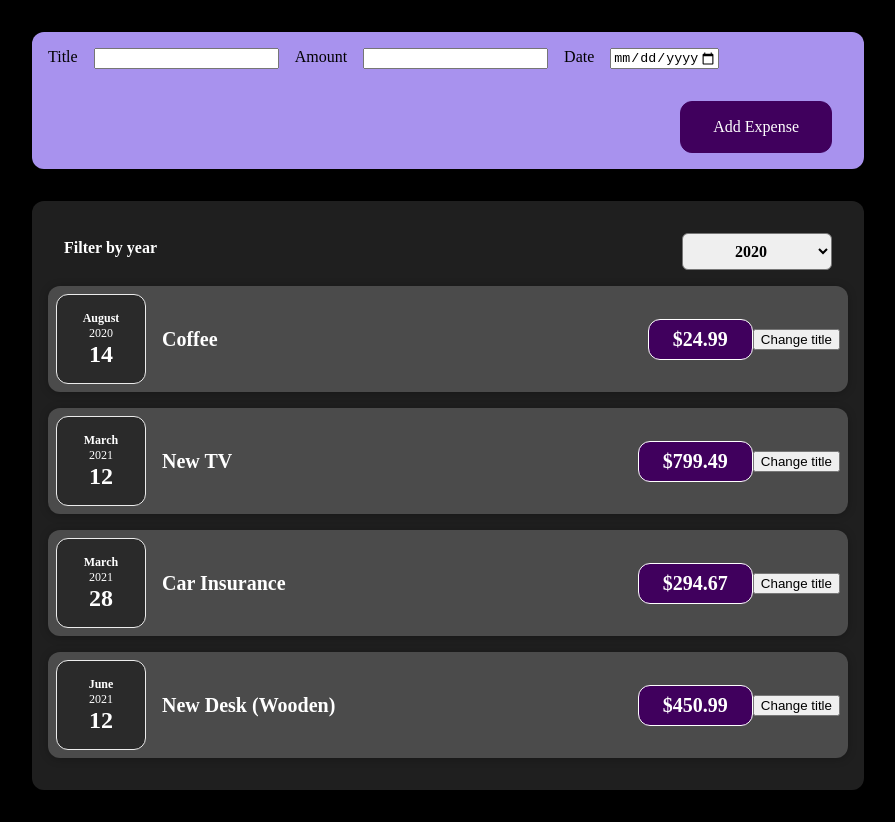
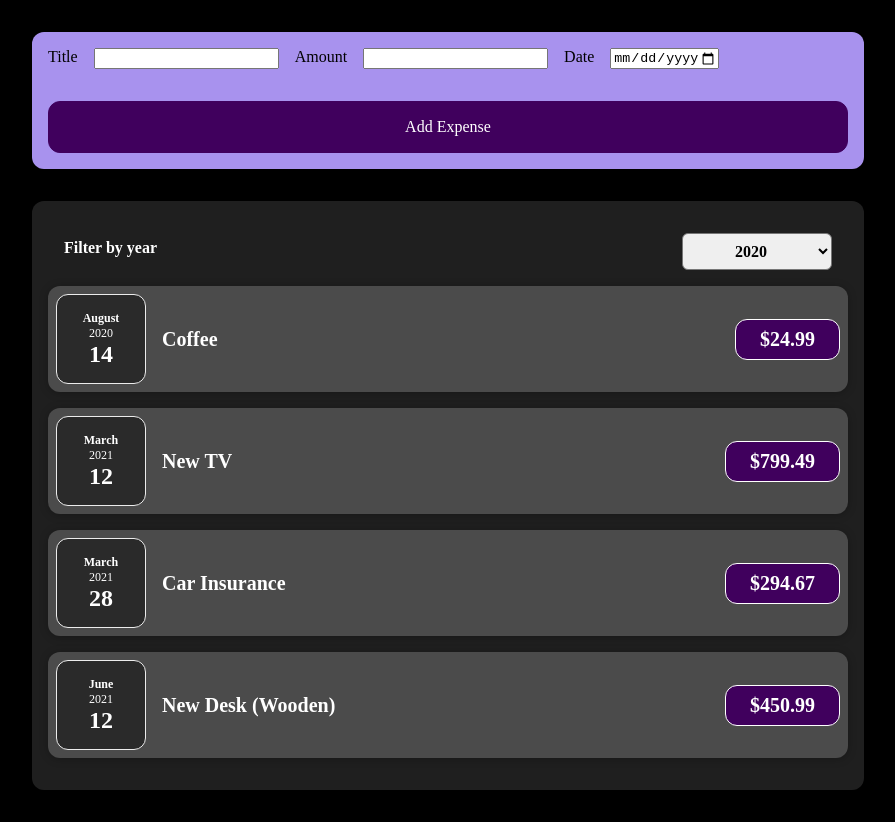
Before and after one commit to thiagohrcosta/my-expenses-React, a React (Create React App) app: page / in a window 1280 px wide. Shown: the whole page, without its empty margins (192-1087 px from the left). Built offline with nearby package versions, Linux system fonts and the light colour scheme.

Commit message:
Add stateful list

```diff
--- a/src/App.js
+++ b/src/App.js
@@ -1,10 +1,9 @@
-import React from 'react';
+import React, { useState } from 'react';
 
 import NewExpense from './components/NewExpense/NexExpense';
 import Expenses from './components/Expenses/Expenses';
 
-const App = () => {
-  const expenses = [
+const INITIAL_EXPENSES = [
   {
     id: 'e1',
     title: 'Coffee',
@@ -26,10 +25,15 @@
   },
 ];
 
+const App = () => {
+
+  const [expenses, setExpenses] = useState(INITIAL_EXPENSES);
+
   const addExpenseHandler = expense => {
-    console.log('In app.js');
-    console.log(expense);
-  }
+    setExpenses(prevExpenses => {
+      return [expense, ...prevExpenses];
+    });
+  };
 
   return (
     <div>
--- a/src/components/Expenses/ExpenseItem.js
+++ b/src/components/Expenses/ExpenseItem.js
@@ -6,20 +6,13 @@
 
 const ExpenseItem = (props) => {
 
-  const [title, setTitle] = useState(props.title);
-
-  const clickHandler = () => {
-    setTitle("Updated!");
-  };
-
   return (
     <Card className="expense-item">
       <ExpenseDate date={props.date} />
         <div className="expense-item__description">
-          <h2>{title}</h2>
+          <h2>{props.title}</h2>
           <div className="expense-item__price">${props.amount}</div>
         </div>
-        <button onClick={clickHandler}>Change title</button>
     </Card>
   );
 }
--- a/src/components/Expenses/Expenses.js
+++ b/src/components/Expenses/Expenses.js
@@ -18,26 +18,14 @@
     <div>
       <Card className="expenses">
       <ExpensesFilter selected={filteredYear} onChangeFilter={filterChangeHanlder} />
-        <ExpenseItem
-          title={props.items[0].title}
-          amount={props.items[0].amount}
-          date={props.items[0].date}>
-        </ExpenseItem>
-        <ExpenseItem
-          title={props.items[1].title}
-          amount={props.items[1].amount}
-          date={props.items[1].date}>
-        </ExpenseItem>
-        <ExpenseItem
-          title={props.items[2].title}
-          amount={props.items[2].amount}
-          date={props.items[2].date}>
-        </ExpenseItem>
-        <ExpenseItem
-          title={props.items[3].title}
-          amount={props.items[3].amount}
-          date={props.items[3].date}>
-        </ExpenseItem>
+        {props.items.map((expense) => (
+          <ExpenseItem
+            key={expense.id}
+            title={expense.title}
+            amount={expense.amount}
+            date={expense.date}
+          />
+        ))}
       </Card>
     </div>
   )
--- a/src/components/NewExpense/NewExpense.css
+++ b/src/components/NewExpense/NewExpense.css
@@ -18,6 +18,7 @@
   color: white;
   border-radius: 12px;
   margin-right: 1rem;
+  width: 100%;
 }
 
 .new-expense button:hover,
```
Lines whose indentation alone changed are shown as unchanged.
